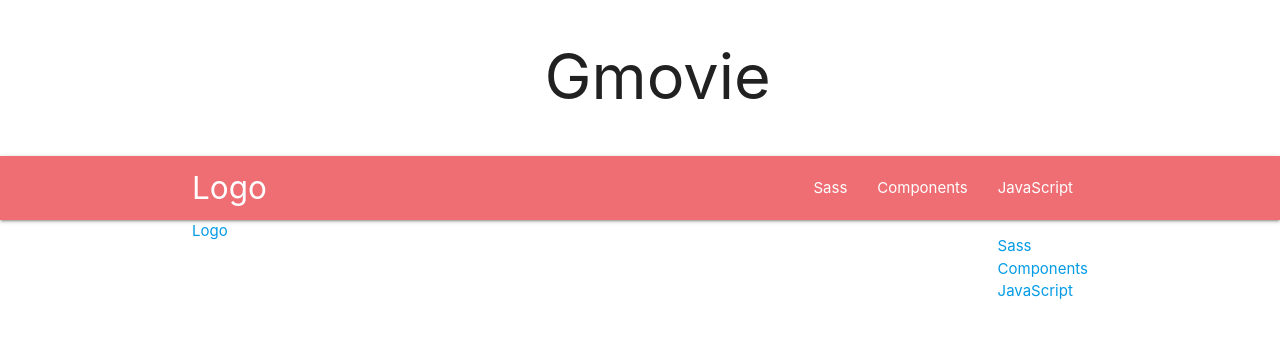
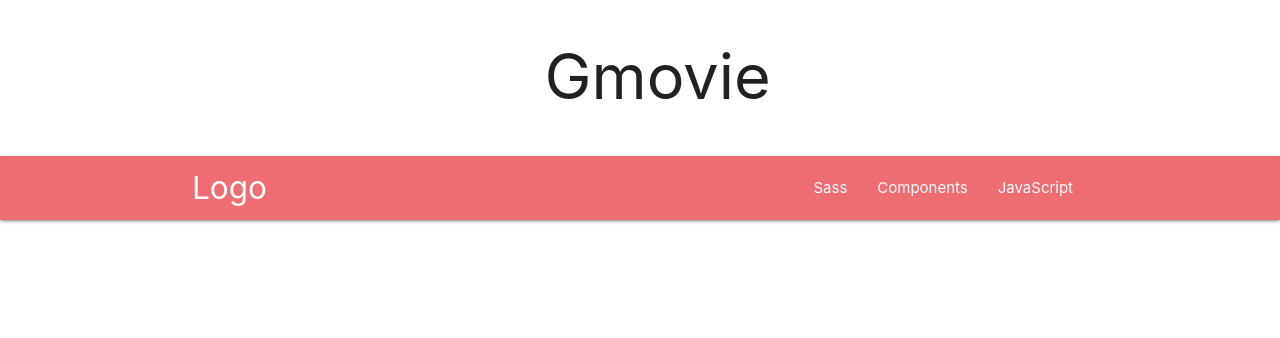
Before and after one commit to Sudok/gmovie, a Rails app: page /site/home/index in a window 1280 px wide. Shown: the top 338 px of the page. Run offline with Rails 7, Linux system fonts and the light colour scheme; style sheets or scripts are compiled from the project's sources; some libraries are stand-ins or nearby versions.

Commit message:
refatorgin view home

```diff
--- a/app/views/site/home/index.html.erb
+++ b/app/views/site/home/index.html.erb
@@ -10,20 +10,3 @@
       </div>
     </div>
   </nav>
-  <div class="nav-wrapper">
-    <div class="container">
-      <a href="#" class="brand-logo">Logo</a>
-      <ul id="nav-mobile" class="right hide-on-med-and-down">
-        <li>
-          <a href="sass.html">Sass</a>
-        </li>
-        <li>
-          <a href="badges.html">Components</a>
-        </li>
-        <li>
-          <a href="collapsible.html">JavaScript</a>
-        </li>
-      </ul>
-    </div>
-  </div>
-</nav>
```
